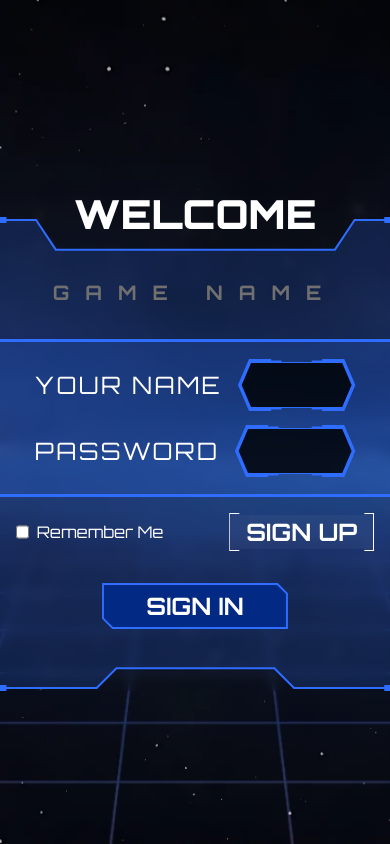
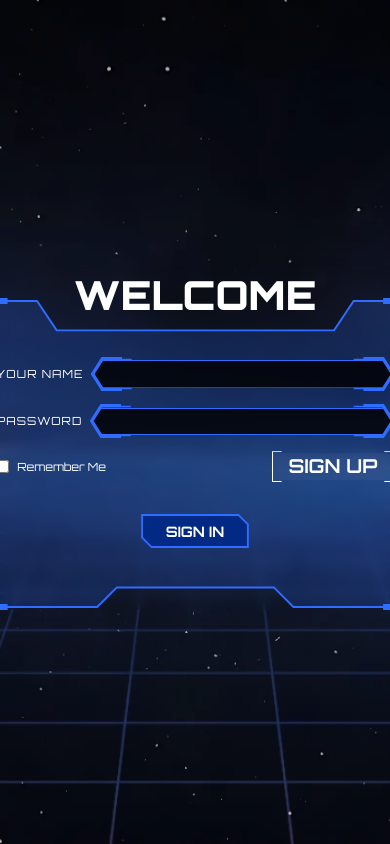
Before and after one commit to CodectiveOrg/snake-frontend, a React (Vite) app: page /sign-in in a window 390 px wide. Shown: the top 844 px of the page. Built offline with nearby package versions, Linux system fonts and the light colour scheme; no server answers; a web font is replaced by a local one.

Commit message:
[ADD] responsive style for sign-in and sign-up pages

```diff
--- a/src/styles/auth.module.css
+++ b/src/styles/auth.module.css
@@ -64,6 +64,8 @@
       .checkbox {
         grid-area: checkbox;
 
+        align-items: center;
+
         margin-inline-start: 1.25rem;
       }
 
@@ -84,3 +86,141 @@
     }
   }
 }
+
+@media (width <= 1200px) {
+  .auth .pane form .fields {
+    padding: 1.25rem 2rem;
+  }
+
+  .auth .pane form .fields label {
+    gap: 0.9rem;
+
+    font-size: 1.3rem;
+  }
+
+  .auth .pane form .fields label input {
+    block-size: 2.75rem;
+
+    font-size: 1.3rem;
+  }
+
+  .auth .pane form .checkbox {
+    font-size: 1.3rem;
+  }
+
+  .auth .pane form a {
+    font-size: 1.5rem;
+  }
+
+  .auth .pane form button {
+    inline-size: 10rem;
+
+    font-size: 1.5rem;
+  }
+}
+
+@media (width <= 900px) {
+  .auth .pane .logo {
+    font-size: 1rem;
+
+    letter-spacing: 0.8rem;
+  }
+
+  .auth .pane form .fields {
+    padding: 1.25rem 1.5rem;
+  }
+
+  .auth .pane form .fields label {
+    gap: 0.8rem;
+
+    font-size: 1.1rem;
+  }
+
+  .auth .pane form .fields label input {
+    block-size: 2.3rem;
+
+    font-size: 1.1rem;
+  }
+
+  .auth .pane form .checkbox {
+    font-size: 1.1rem;
+  }
+
+  .auth .pane form a {
+    font-size: 1.3rem;
+  }
+
+  .auth .pane form button {
+    inline-size: 9rem;
+
+    font-size: 1.3rem;
+  }
+}
+
+@media (width <= 600px) {
+  .auth .pane .logo {
+    display: none;
+  }
+
+  .auth .pane form .fields {
+    background-color: unset;
+
+    padding: 0;
+
+    border: none;
+  }
+
+  .auth .pane form .fields label {
+    gap: 0.6rem;
+
+    font-size: 1rem;
+  }
+
+  .auth .pane form .fields label input {
+    block-size: 2rem;
+
+    font-size: 1rem;
+  }
+
+  .auth .pane form .checkbox {
+    margin-inline-start: 0;
+
+    font-size: 1rem;
+  }
+
+  .auth .pane form a {
+    margin-inline-end: 0;
+
+    font-size: 1.2rem;
+  }
+
+  .auth .pane form button {
+    inline-size: 8rem;
+
+    font-size: 1.1rem;
+  }
+}
+
+@media (width <= 400px) {
+  .auth .pane form .fields label {
+    gap: 0.5rem;
+
+    font-size: 0.7rem;
+  }
+
+  .auth .pane form .fields label input {
+    block-size: 1.6rem;
+
+    font-size: 0.7rem;
+  }
+
+  .auth .pane form .checkbox {
+    font-size: 0.7rem;
+  }
+
+  .auth .pane form button {
+    inline-size: 7rem;
+
+    font-size: 0.9rem;
+  }
+}
```
